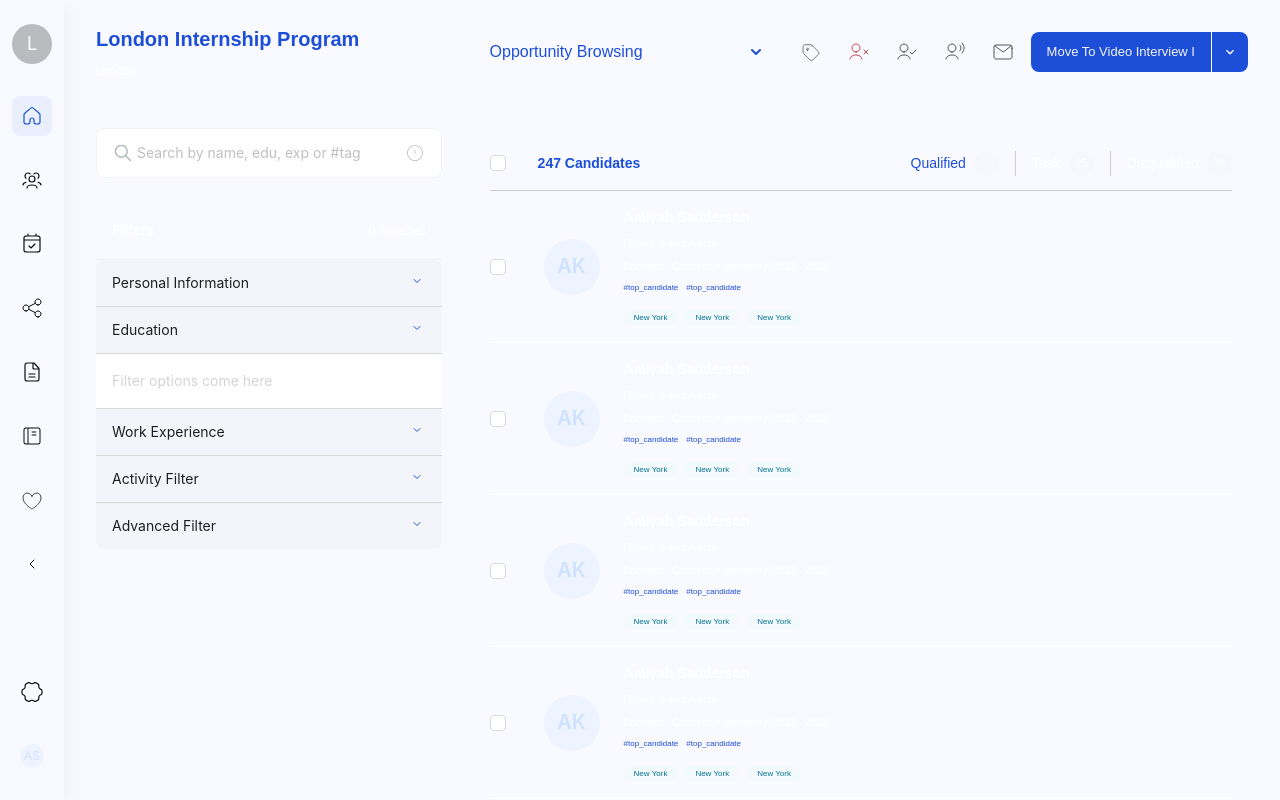
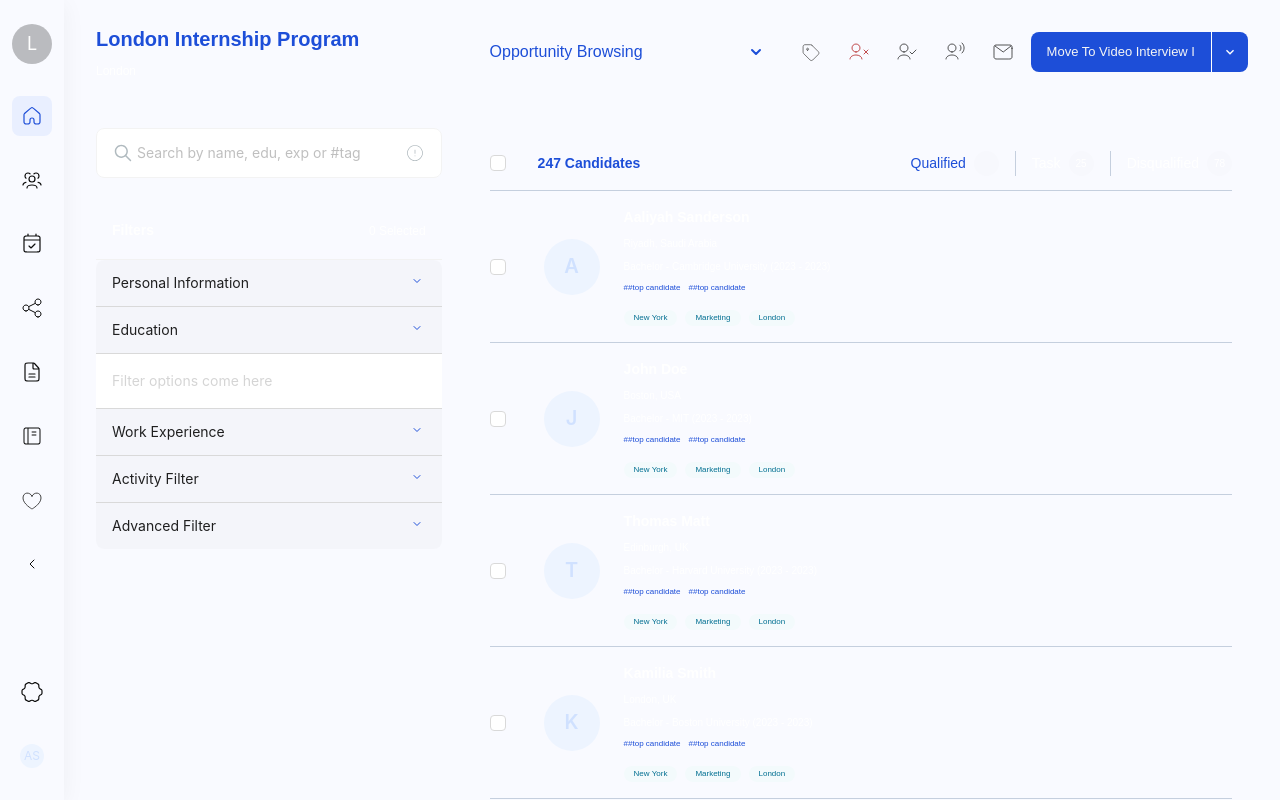
Before and after one commit to Erudite885/tasktwo, a React (Vite) app: page / in a window 1280 px wide. Shown: the top 800 px of the page. Built offline with nearby package versions, Linux system fonts and the light colour scheme.

Commit message:
candidate dynamic component update

```diff
--- a/src/components/Candidate/Candidate.tsx
+++ b/src/components/Candidate/Candidate.tsx
@@ -1,61 +1,65 @@
-import React from "react";
+// import React from "react";
 import { Avatar, Checkbox } from "antd";
 import { CheckboxChangeEvent } from "antd/es/checkbox";
 
+interface CandidateProps {
+  selected?: boolean;
+  onSelect?: (e: CheckboxChangeEvent) => void;
+  name: string;
+  location: string;
+  education: string;
+  tags: string[];
+  cities: string[];
+}
 
-function Candidate({
+const Candidate = ({
   selected,
   onSelect,
-}: {
-  selected?: boolean;
-  onSelect?: (e: CheckboxChangeEvent) => void;
-}) {
+  name,
+  location,
+  education,
+  tags,
+  cities,
+}: CandidateProps) => {
   return (
-    <div className="grid grid-flow-col gap-[24px] grid-cols-[max-content_max-content_auto] py-[16px] items-center border-b-[1px]">
+    <div className="grid grid-flow-col gap-[24px] grid-cols-[max-content_max-content_auto] py-[16px] items-center border-b-[1px] border-b-[#c5cfde]">
       <Checkbox checked={selected} className="w-[30px]" onChange={onSelect} />
 
       <Avatar
         size={56}
         className="!bg-[#EDF4FF] !text-[#D0E1FF] font-[600] !text-[20px]"
       >
-        AK
+        {name.charAt(0).toUpperCase()}
       </Avatar>
 
       <div className="grid gap-[8px]">
-        <h3 className="text-[14px] font-[600] text-black">Aaliyah Sanderson</h3>
-        <h5 className="text-[10px] font-[500] text-black">
-          Riyadh, Saudi Arabia
-        </h5>
-        <p className="text-[10px] font-[300] text-black">
-          Bachelor - Cambridge University (2023 - 2023)
-        </p>
+        <h3 className="text-[14px] font-[600] text-black">{name}</h3>
+        <h5 className="text-[10px] font-[500] text-black">{location}</h5>
+        <p className="text-[10px] font-[300] text-black">{education}</p>
         <div className="flex flex-wrap -ml-[8px] -mt-[4px] mb-[8px]">
-          {new Array(2).fill("top_candidate").map((tag, index) => {
-            return (
+          {tags.map((tag, index) => (
             <span
               key={index}
               className="text-[8px] text-[#1D4ED8] ml-[8px] mt-[4px]"
             >
               #{tag}
             </span>
-            );
-          })}
+          ))}
         </div>
+
         <div className="flex flex-wrap -ml-[8px] -mt-[8px]">
-          {new Array(3).fill("New York").map((category, index) => {
-            return (
+          {cities.map((category, index) => (
             <span
               key={index}
               className="text-[8px] text-[#037092] ml-[8px] mt-[8px] py-[2px] px-[10px] bg-[#F3FAFC] rounded-3xl font-[500]"
             >
               {category}
             </span>
-            );
-          })}
+          ))}
         </div>
       </div>
     </div>
   );
-}
+};
 
 export default Candidate;
```
Lines whose indentation alone changed are shown as unchanged.
